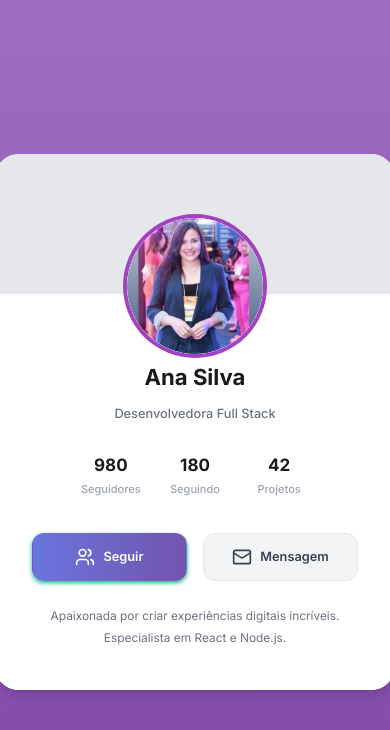
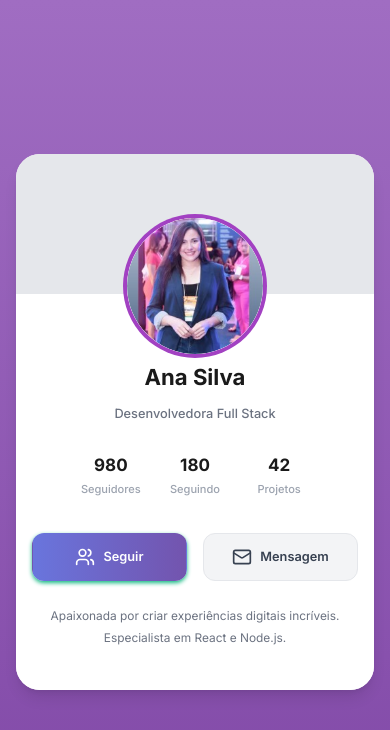
Before and after one commit to RaoniDCunha/desafio_frontend_fusion_front, a Next.js app: page / in a window 390 px wide. Shown: the top 730 px of the page. Built offline with nearby package versions, Linux system fonts and the light colour scheme.

Commit message:
refactor: alterado estilização do componente ProfileCard para ter uma margem no mobile

```diff
--- a/src/components/ProfileCard/index.tsx
+++ b/src/components/ProfileCard/index.tsx
@@ -58,7 +58,7 @@ export function ProfileCard({
   };
 
   return (
-           <div className="w-[400px] h-[535.78px] rounded-[24px] bg-white shadow-lg flex flex-col">
+           <div className="w-full max-w-[400px] mx-4 h-[535.78px] rounded-[24px] bg-white shadow-lg flex flex-col">
 
            {/* Div Superior (Cabeçalho/Topo) */}
           <div className="w-full h-[140px] bg-gray-200 rounded-t-[24px] shrink-0">
```
